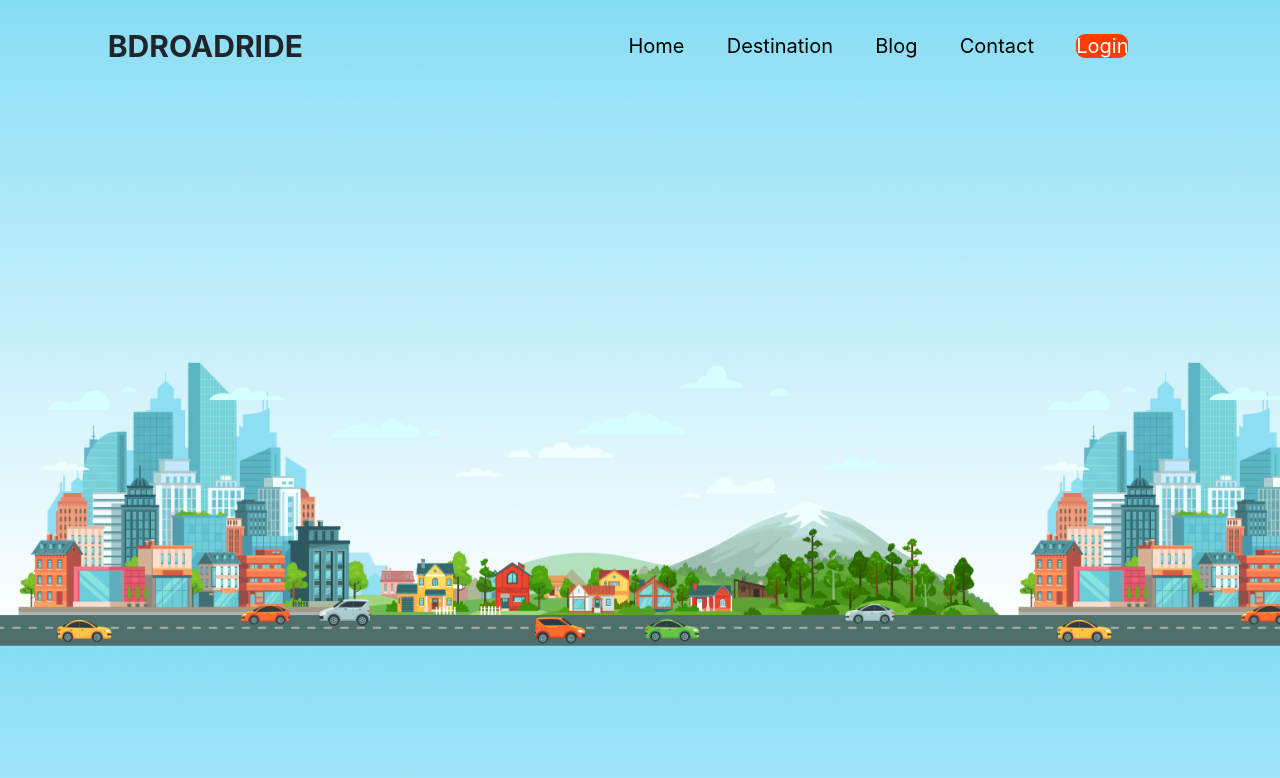
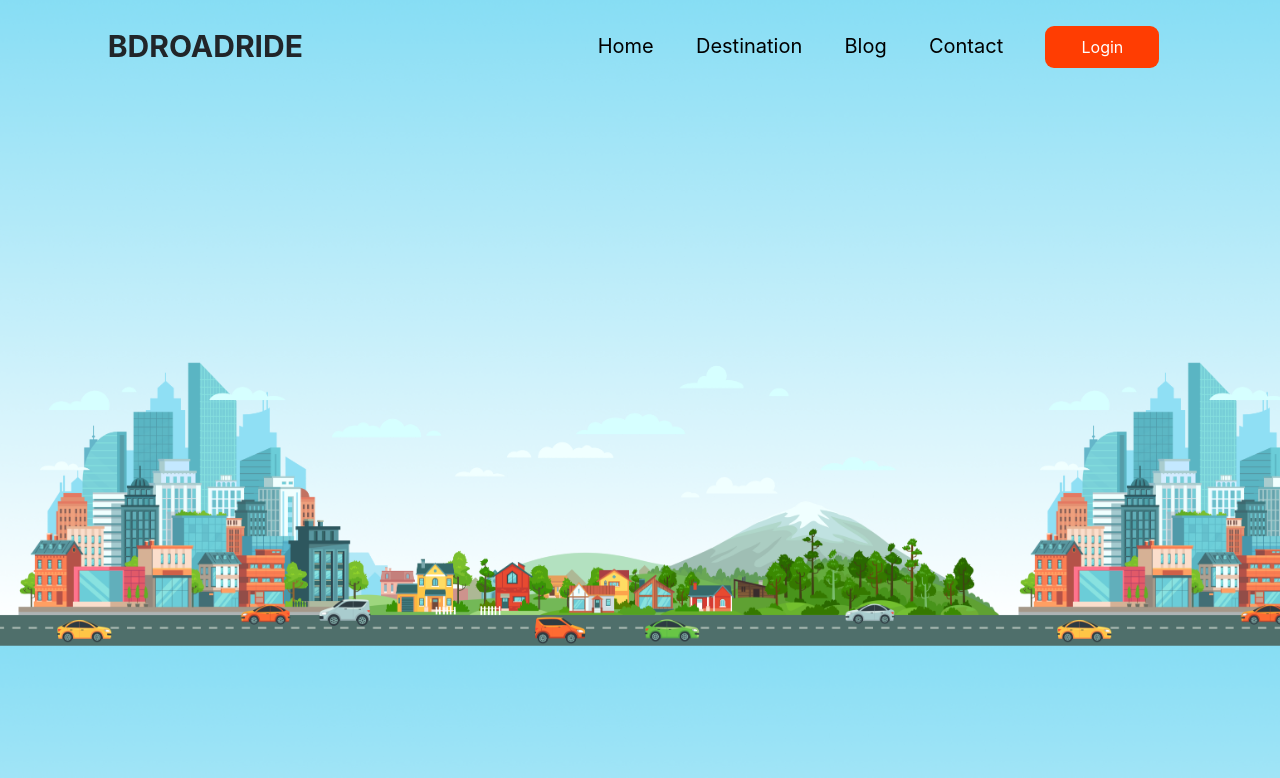
Before and after one commit to suparansharma/bd_road_ride_using_react, a React (Create React App) app: page / in a window 1280 px wide. Shown: the top 778 px of the page. Built offline with nearby package versions, Linux system fonts and the light colour scheme.

Commit message:
button design

```diff
--- a/src/components/Header/Header.css
+++ b/src/components/Header/Header.css
@@ -33,13 +33,14 @@ background-color: grey;
 .loginBtn{
     background-color: #ff3d02;
     color: white;
-    margin-left: 5%;
+
+    border-radius: 9px;
     border: none;
-    text-align: center;
-    width: 10%;
-    height: 40px;
-    border-radius: 9px;
-
+  padding: 1px 36px;
+  text-align: center;
+  text-decoration: none;
+  display: inline-block;
+  font-size: 16px;
 
 }
 
```
